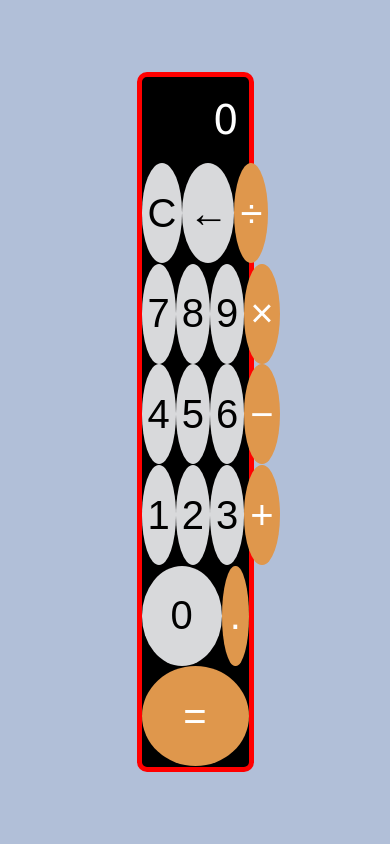
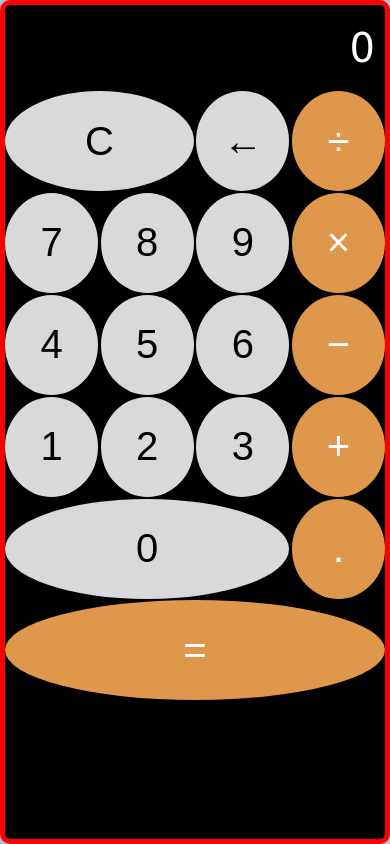
Before and after one commit to Towson008/towson008.github.io, a plain HTML site: page index.html in a window 390 px wide. Drawn offline with Linux system fonts and the light colour scheme.

Commit message:
Responsiveness attached
Media Query update

```diff
--- a/app.js
+++ b/app.js
@@ -52,17 +52,6 @@ function handleSymbol(symbol){
             break
     }
 }
-function handleMaths(symbol){
-    if(collate === '0'){
-        //do nothing
-        return;
-    }
-    const intCollate = parseInt(collate);
-
-    if (currentTotal === 0){
-
-    }
-}
 // function to handle maths functions
 
 function handleMaths(symbol){
--- a/style.css
+++ b/style.css
@@ -92,3 +92,16 @@ body {
 .calc-button:last-child:active {
   background-color: #dd8d37;
 }
+
+@media only screen and (max-width: 872px) {
+  .wrapper {
+    width: 50vw;
+    height: 100vh;
+  }
+}
+@media only screen and (max-width: 475px) {
+  .wrapper {
+    width: 100vw;
+    height: 100vh;
+  }
+}
```
